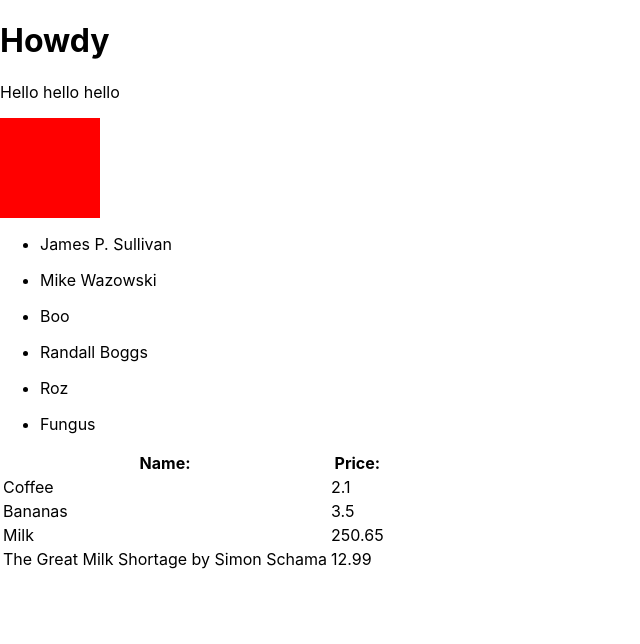
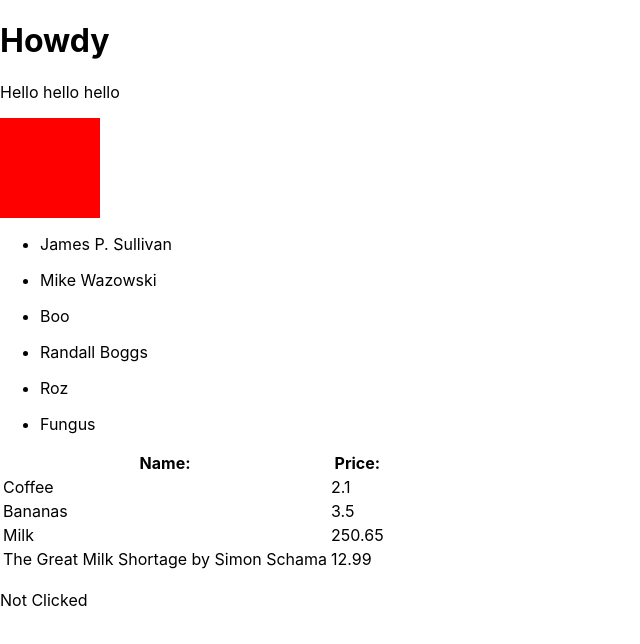
Before and after one commit to hgraceoc/Week-8---React-, a React (Create React App) app in the folder project-one/: page / in a window 1280 px wide. Shown: the top 644 px of the page, without its empty margins (0-640 px from the left). Built offline with nearby package versions, Linux system fonts and the light colour scheme.

Commit message:
Clicked.js to return state either clicked or not clicked

```diff
--- /dev/null
+++ b/project-one/src/components/Clicked.js
@@ -0,0 +1,28 @@
+import React, { Component } from "react";
+
+class Clicked extends Component {
+    constructor(props) {
+        super(props);
+
+        this.state = { clicked: false };
+
+        this.handleClick = this.handleClick.bind(this);
+    }
+
+handleClick() {
+    this.setState({ clicked: true });
+}
+
+render() {
+    const { paragraph } = this.props;
+    const { clicked } = this.state;
+
+    return (
+        <p onClick={this.handleClick}> {this.state.clicked ? "Clicked" : "Not Clicked" }
+        </p>
+    );
+  }
+}
+
+
+export default Clicked;
--- a/project-one/src/components/Stuff.js
+++ b/project-one/src/components/Stuff.js
@@ -5,6 +5,7 @@
 import People from "./People";
 import Basket from "./Basket";
 import BasketItem from "./BasketItem";
+import Clicked from "./Clicked";
 
 const Stuff = () => (
     <div>
@@ -14,6 +15,7 @@
         <People />
         <Basket />
         <BasketItem />
+        <Clicked />
   </div>
 );
 
```
